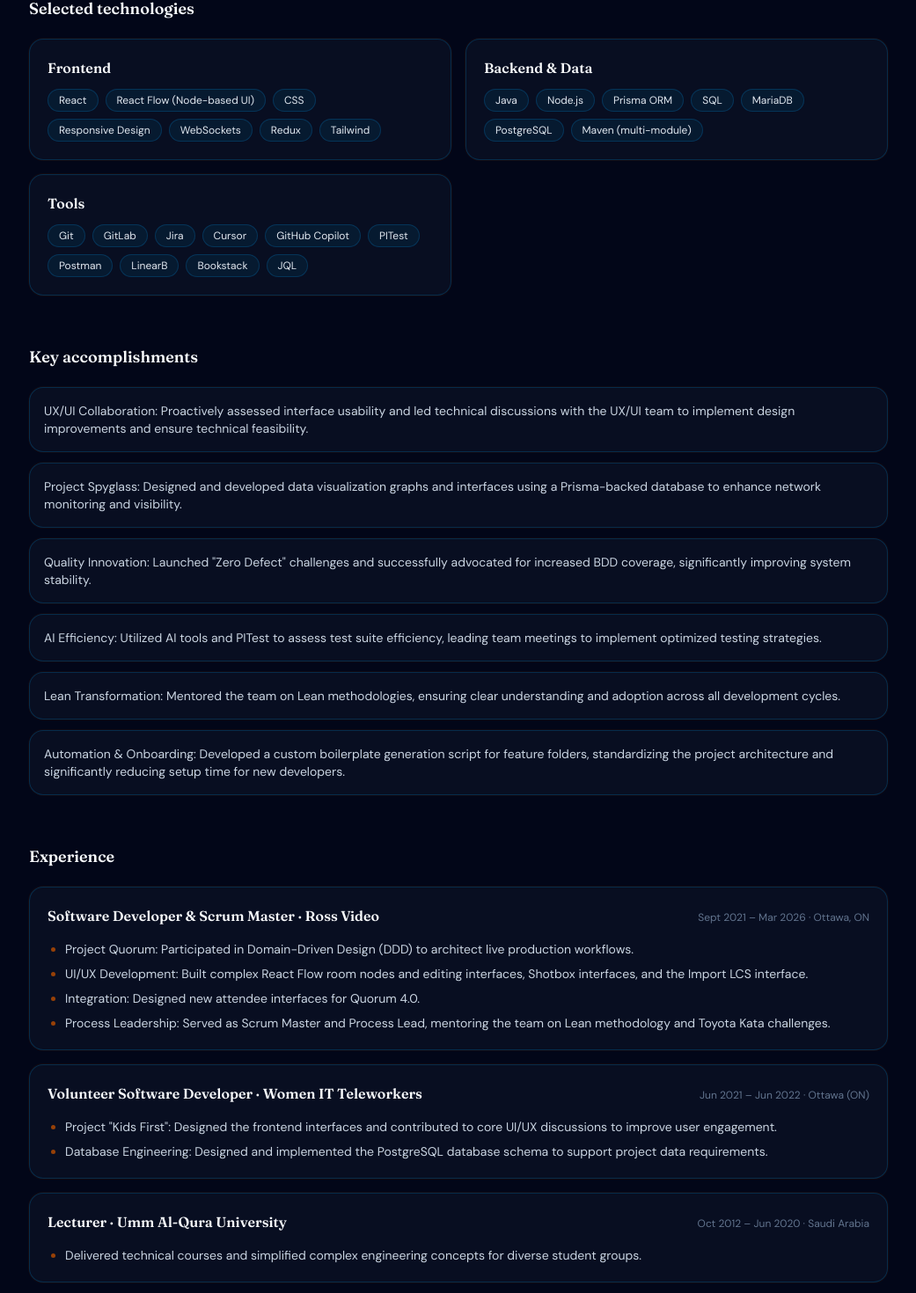
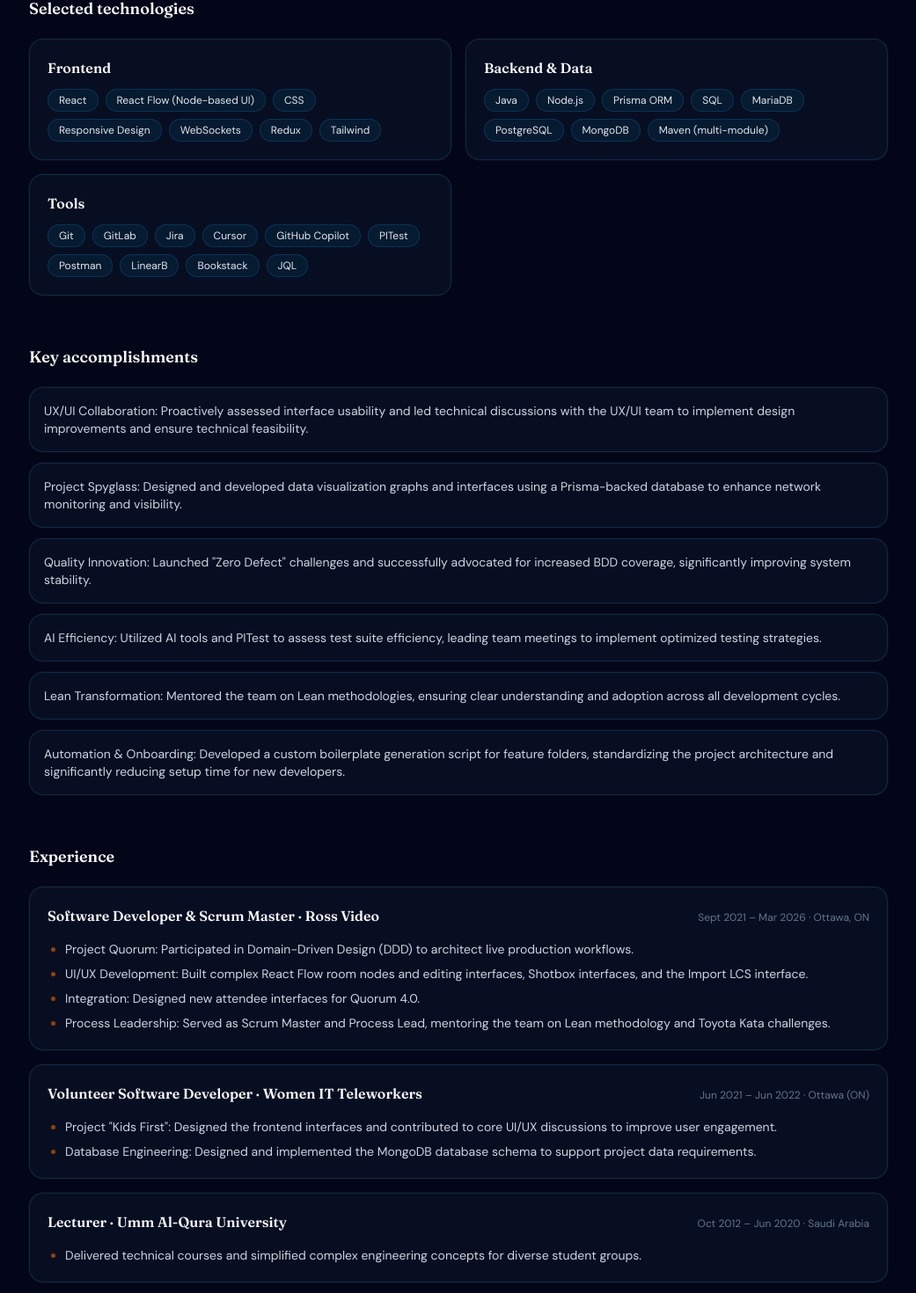
Before and after one commit to saoussen-slii/portfolio, a React (Vite) app: page / in a window 1280 px wide. Shown: the part 1271-2741 px from the top of the page at 88% size, without its empty margins (119-1160 px from the left). Built offline with nearby package versions, Linux system fonts and the light colour scheme.

Commit message:
added mongodb

```diff
--- a/src/data/locales/portfolio.ts
+++ b/src/data/locales/portfolio.ts
@@ -84,7 +84,7 @@ const en: PortfolioLocaleBundle = {
     coreCompetencies: [
       {
         title: 'Full-Stack Development',
-        items: ['TypeScript', 'Java', 'SQL', 'React', 'Prisma', 'PostgreSQL', 'GraphQL', 'Material UI'],
+        items: ['TypeScript', 'Java', 'SQL', 'React', 'Prisma', 'PostgreSQL', 'MongoDB', 'GraphQL', 'Material UI'],
       },
       {
         title: 'Agile Leadership',
@@ -157,6 +157,7 @@ const en: PortfolioLocaleBundle = {
           'SQL',
           'MariaDB',
           'PostgreSQL',
+          'MongoDB',
           'Maven (multi-module)',
         ],
       },
@@ -206,7 +207,7 @@ const en: PortfolioLocaleBundle = {
         end: 'Jun 2022',
         highlights: [
           'Project "Kids First": Designed the frontend interfaces and contributed to core UI/UX discussions to improve user engagement.',
-          'Database Engineering: Designed and implemented the PostgreSQL database schema to support project data requirements.',
+          'Database Engineering: Designed and implemented the MongoDB database schema to support project data requirements.',
         ],
       },
       {
@@ -337,7 +338,7 @@ const fr: PortfolioLocaleBundle = {
     coreCompetencies: [
       {
         title: 'Développement full-stack',
-        items: ['TypeScript', 'Java', 'SQL', 'React', 'Prisma', 'PostgreSQL', 'GraphQL', 'Material UI'],
+        items: ['TypeScript', 'Java', 'SQL', 'React', 'Prisma', 'PostgreSQL', 'MongoDB', 'GraphQL', 'Material UI'],
       },
       {
         title: 'Leadership agile',
@@ -414,6 +415,7 @@ const fr: PortfolioLocaleBundle = {
           'SQL',
           'MariaDB',
           'PostgreSQL',
+          'MongoDB',
           'Maven (multi-modules)',
         ],
       },
@@ -463,7 +465,7 @@ const fr: PortfolioLocaleBundle = {
         end: 'juin 2022',
         highlights: [
           'Projet « Kids First » : conception des interfaces front-end et contribution aux échanges UI/UX pour l’engagement des utilisateurs.',
-          'Ingénierie des données : conception et mise en œuvre du schéma PostgreSQL pour les besoins du projet.',
+          'Ingénierie des données : conception et mise en œuvre du schéma MongoDB pour les besoins du projet.',
         ],
       },
       {
```
